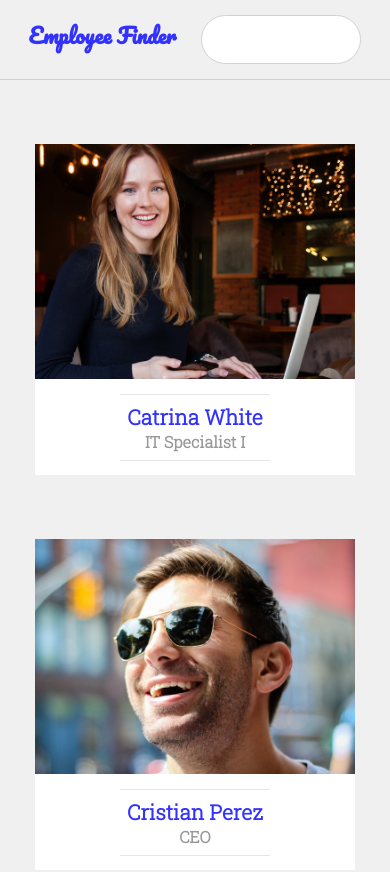
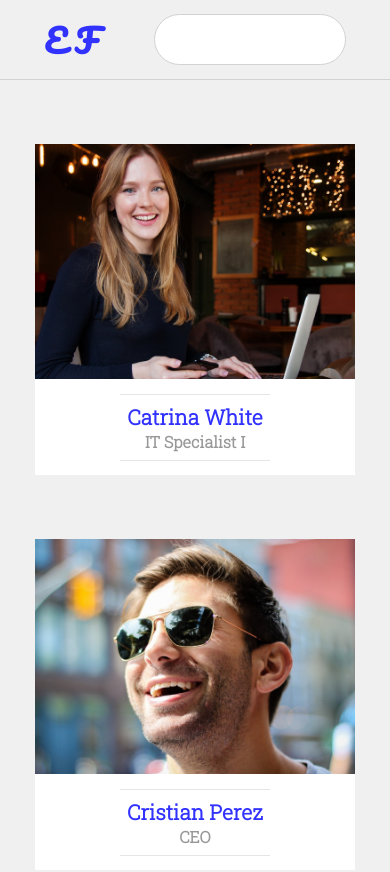
Before and after one commit to Brixsta/Employee-Finder, a React (Create React App) app: page / in a window 390 px wide. Shown: the top 872 px of the page. Built offline with nearby package versions, Linux system fonts and the light colour scheme.

Commit message:
more styling

```diff
--- a/src/components/styled/Header.styled.js
+++ b/src/components/styled/Header.styled.js
@@ -21,7 +21,16 @@ const Styles = styled.div`
     justify-content: center;
     align-items: center;
     user-select: none;
-    margin-top: -10px;
+  }
+  h2 {
+    font-family: "Pacifico", cursive;
+    font-size: 2rem;
+    color: rgb(50, 50, 255);
+    display: flex;
+    justify-content: center;
+    align-items: center;
+    user-select: none;
+    display: none;
   }
 
   @media only screen and (max-width: 615px) {
@@ -36,12 +45,12 @@ const Styles = styled.div`
   }
   @media only screen and (max-width: 420px) {
     h1 {
-      font-size: 1.3em;
+      display: none;
+      position: relative;
     }
-  }
-  @media only screen and (max-width: 350px) {
-    h1 {
-      display: none;
+
+    h2 {
+      display: inline-block;
     }
   }
 `;
@@ -54,6 +63,7 @@ export const Header = ({
   <Styles>
     <header className={"employee-finder-header"}>
       <h1>Employee Finder</h1>
+      <h2>E F</h2>
       <SearchBar
         updateFiltered={updateFiltered}
         updateSearchBarText={updateSearchBarText}
--- a/src/components/styled/Metrics.styled.js
+++ b/src/components/styled/Metrics.styled.js
@@ -2,10 +2,9 @@ import styled from "styled-components";
 
 const Styles = styled.div`
   .employee-metrics {
-    width: 785px;
-    height: 360px;
+    width: 35rem;
+    height: 22.5rem;
     background-color: white;
-    margin: 0rem 2rem;
     display: flex;
     justify-content: center;
     flex-direction: column;
@@ -179,6 +178,14 @@ const Styles = styled.div`
     font-size: 1.1rem;
     margin-top: 0.25rem;
   }
+
+  @media only screen and (max-width: 1230px) {
+  }
+
+  @media only screen and (max-width: 890px) {
+    .employee-metrics {
+    }
+  }
 `;
 
 export const Metrics = ({ targetEmployee }) => {
--- a/src/components/styled/Profile.styled.js
+++ b/src/components/styled/Profile.styled.js
@@ -3,24 +3,29 @@ import { Metrics } from "./Metrics.styled";
 
 const Styles = styled.div`
   .employee-profile-content {
-    width: 1440px;
+    width: 100%;
     background-color: rgb(240, 240, 240);
     display: flex;
     flex-wrap: wrap;
     align-items: center;
-    justify-content: center;
+    justify-content: space-around;
+    padding: 2rem;
+    background-color: orange;
+    box-sizing: border-box;
   }
 
   .employee-spotlight {
-    height: 360px;
-    width: 360px;
+    height: 22.5rem;
+    width: 22.5rem;
     background-color: white;
-    margin: 4rem 2rem;
+    margin-top: 0rem;
+    margin-left: 1rem;
+    margin-right: 1rem;
   }
 
   .employee-spotlight-photo {
     width: 100%;
-    height: 270px;
+    height: 17rem;
     background-color: black;
   }
 
@@ -64,6 +69,17 @@ const Styles = styled.div`
     opacity: 0.4;
     font-size: 1rem;
   }
+
+  @media only screen and (max-width: 1191px) {
+    .employee-spotlight {
+      margin-bottom: 2rem;
+    }
+
+    .employee-profile-content {
+      justify-content: center;
+      flex-direction: column;
+    }
+  }
 `;
 
 export const Profile = ({ targetEmployee }) => {
--- a/src/components/styled/SearchBar.styled.js
+++ b/src/components/styled/SearchBar.styled.js
@@ -16,7 +16,6 @@ const Styles = styled.div`
 
   @media only screen and (max-width: 615px) {
     input {
-      padding: 0.7rem 1rem;
       width: 16rem;
     }
   }
@@ -28,11 +27,6 @@ const Styles = styled.div`
   @media only screen and (max-width: 470px) {
     input {
       width: 12rem;
-    }
-  }
-  @media only screen and (max-width: 420px) {
-    input {
-      width: 10rem;
     }
   }
 `;
--- a/src/css/App.css
+++ b/src/css/App.css
@@ -17,17 +17,18 @@ html {
 
 .employee-profile-header {
   height: 80px;
-  width: 100%;
-  background-color: white;
+  width: 100vw;
+  background-color: pink;
   display: flex;
   justify-content: center;
+  align-items: center;
   border-bottom: 1px solid rgb(210, 210, 210);
   box-sizing: border-box;
 }
 
 .employee-profile-header-content {
   height: 100%;
-  width: 1440px;
+  width: 100vw;
   display: flex;
   align-items: center;
   justify-content: space-between;
@@ -52,3 +53,10 @@ html {
 .go-back-button:hover {
   text-decoration: underline;
 }
+
+@media only screen and (max-width: 890px) {
+  .go-back-button {
+    margin-left: 0;
+    margin: auto;
+  }
+}
```
